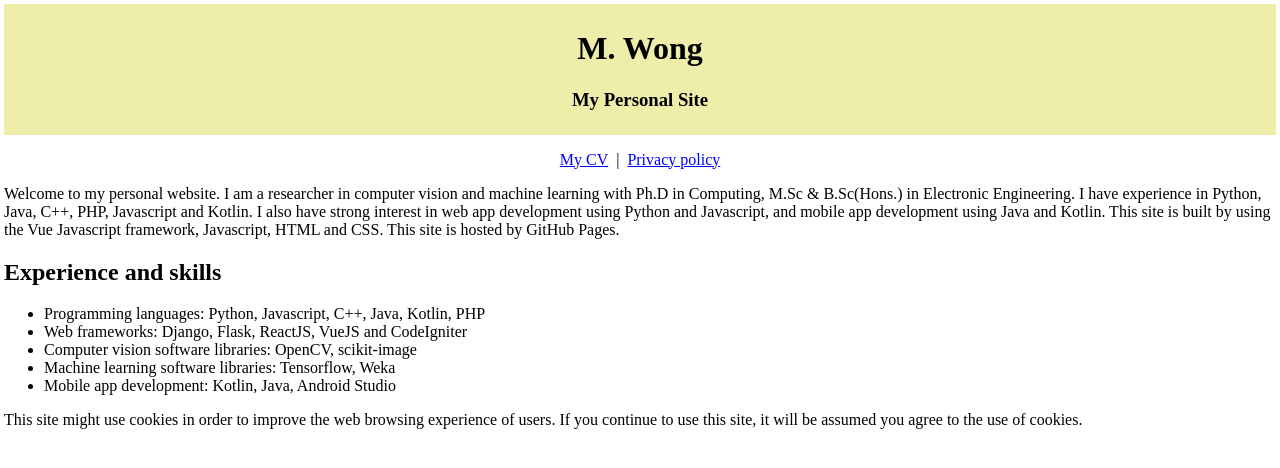
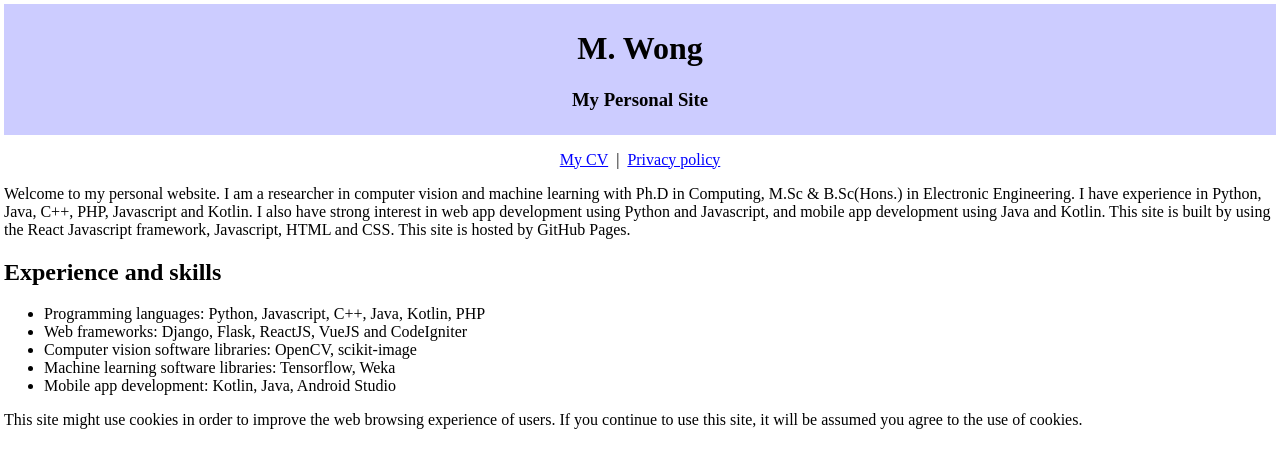
Before and after one commit to wongmt/wongmt.github.io, a React (Create React App) app: page / in a window 1280 px wide. Shown: the top 468 px of the page. Built offline with nearby package versions, Linux system fonts and the light colour scheme; the HTML template or start-up script is replaced by a standard one.

Commit message:
updated in 23-9-20

```diff
--- a/src/App.css
+++ b/src/App.css
@@ -7,7 +7,7 @@
 }
 
 .MyHeader {
-	background-color: #eeeeaa;
+	background-color: #ccccff;
 	padding: 5px;
 	text-align: center;
 }
--- a/src/App.js
+++ b/src/App.js
@@ -26,7 +26,7 @@ function App() {
 			I have experience in Python, Java, C++, PHP, Javascript and Kotlin.
 			I also have strong interest in web app development using Python
 			and Javascript, and mobile app development using Java and Kotlin.
-			This site is built by using the Vue Javascript framework, Javascript,
+			This site is built by using the React Javascript framework, Javascript,
 			HTML and CSS. This site is hosted by GitHub Pages.</p>
 
 			<h2>Experience and skills</h2>
```
